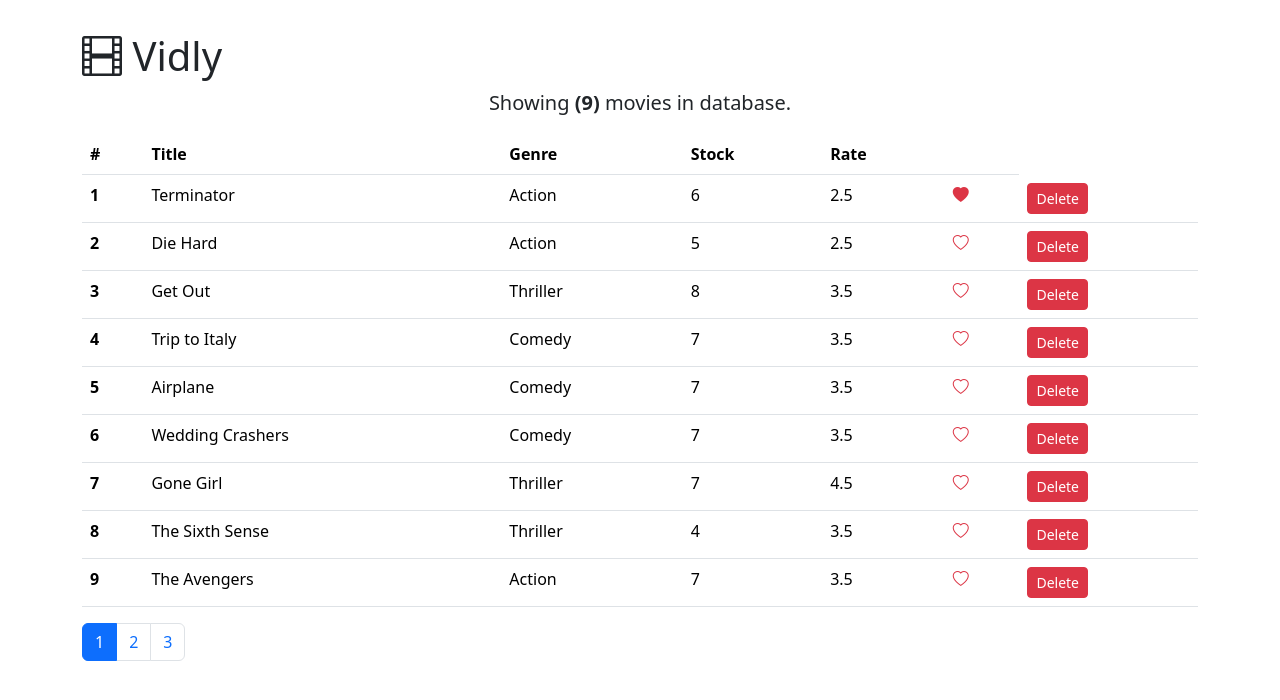
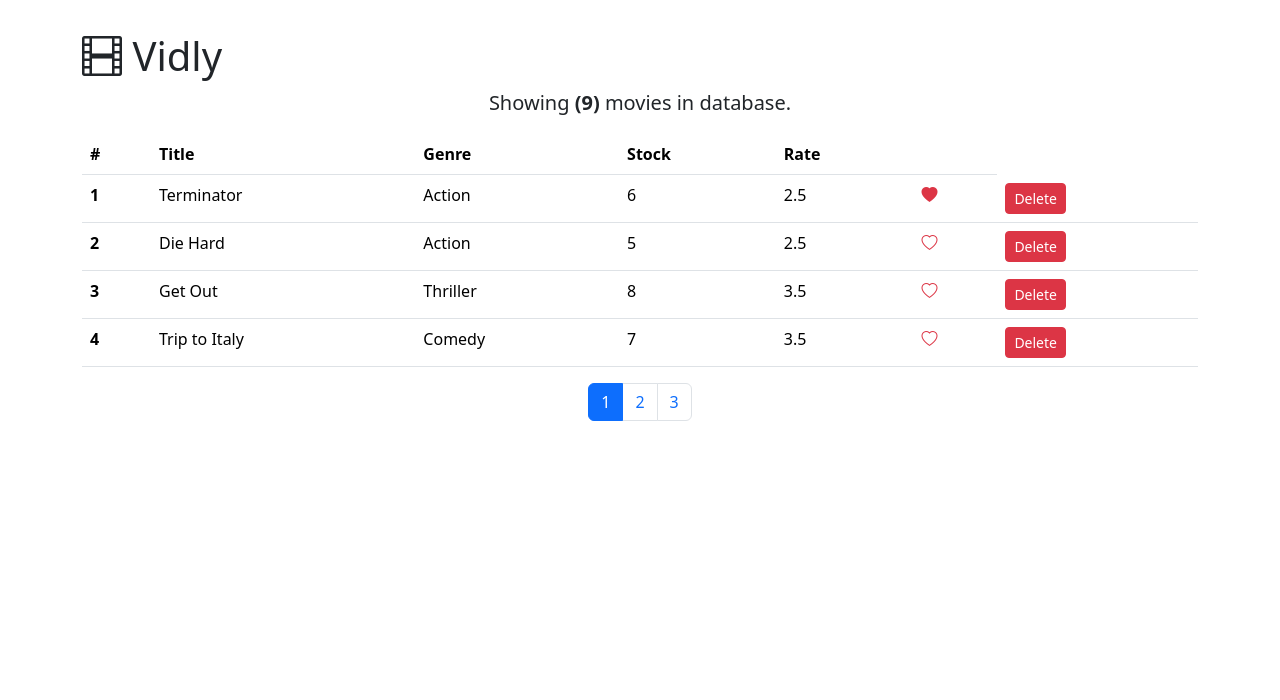
Before and after one commit to SKGWL2609/vidly-latest, a React (Vite) app: page / in a window 1280 px wide. Shown: the top 700 px of the page. Built offline with nearby package versions, Linux system fonts and the light colour scheme.

Commit message:
Pagination- Paginating Data

```diff
--- a/src/components/common/Pagination.jsx
+++ b/src/components/common/Pagination.jsx
@@ -17,15 +17,23 @@ const Pagination = (props) => {
   return (
     <>
       <nav>
-        <ul className="pagination">
-          {pages.map(page =>
-            <li className={page===currentPage? "page-item active" : "page-item"} key={page}>
-            <a className="page-link" style={{cursor: "pointer"}} onClick={()=>props.onPageChange(page)}>
-             {page}
-            </a>
-          </li>
-          )}
-
+        <ul className="pagination justify-content-center">
+          {pages.map((page) => (
+            <li
+              className={
+                page === currentPage ? "page-item active" : "page-item"
+              }
+              key={page}
+            >
+              <a
+                className="page-link"
+                style={{ cursor: "pointer" }}
+                onClick={() => props.onPageChange(page)}
+              >
+                {page}
+              </a>
+            </li>
+          ))}
         </ul>
       </nav>
     </>
--- a/src/components/movies.jsx
+++ b/src/components/movies.jsx
@@ -1,5 +1,6 @@
 import React, { Component } from "react";
 import { getMovies } from "../services/fakeMovieService";
+import { paginate } from "../utils/paginate";
 import Like from "./common/Like";
 import Pagination from "./common/Pagination";
 
@@ -37,6 +38,11 @@ class Movies extends Component {
 
   render() {
     const { length: movieCount } = this.state.movies;
+    const { pageSize, currentPage, movies: allMovies } = this.state;
+
+    // Paginate movies
+    const movies = paginate(allMovies, currentPage, pageSize);
+
     if (movieCount === 0)
       return (
         <p className="text-danger fst-italic text-center fs-5">
@@ -60,7 +66,7 @@ class Movies extends Component {
             </tr>
           </thead>
           <tbody>
-            {this.state.movies.map((movie, index) => (
+            {movies.map((movie, index) => (
               <tr key={movie._id}>
                 <th>{index + 1}</th>
                 <td>{movie.title}</td>
@@ -87,8 +93,8 @@ class Movies extends Component {
         </table>
         <Pagination
           itemsCount={movieCount}
-          pageSize={this.state.pageSize}
-          currentPage = {this.state.currentPage}
+          pageSize={pageSize}
+          currentPage={currentPage}
           onPageChange={this.handlePageChange}
         />
       </>
--- /dev/null
+++ b/src/utils/paginate.js
@@ -0,0 +1,16 @@
+import _ from "lodash";
+
+// all will run on client-side
+export function paginate(items, pageNumber, pageSize) {
+  // get start page index
+  const startIndex = (pageNumber - 1) * pageSize;
+
+  /*
+    return _(items) // loadash wrpper
+    .slice(startIndex) // seprate all items starting from startIndex
+    .take(pageSize) // get items for a page
+    .value() // cuurent page items
+    */
+
+  return _(items).slice(startIndex).take(pageSize).value();
+}
```
